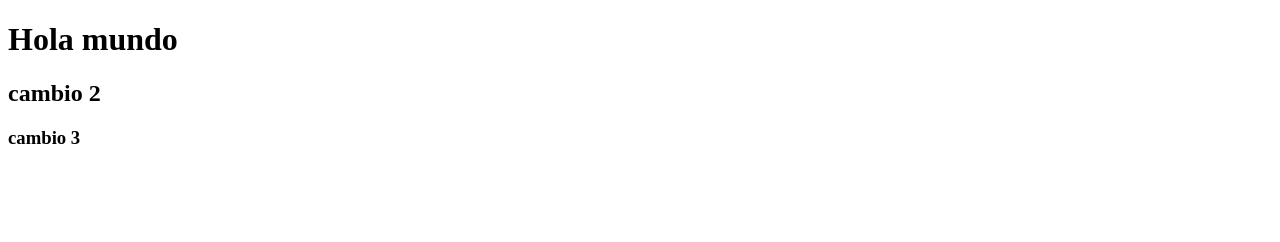
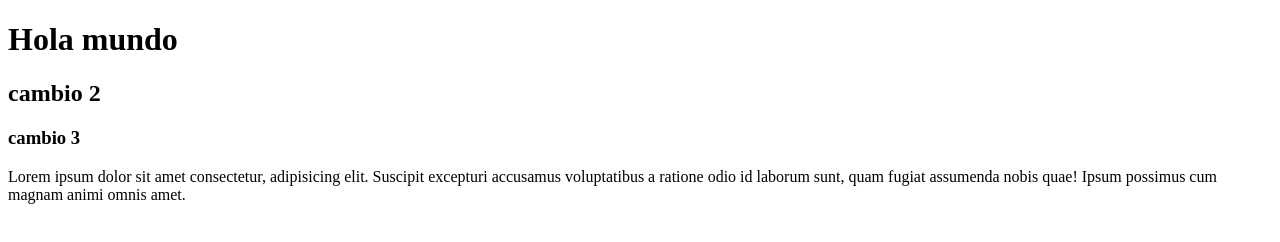
Before and after one commit to Santyluito/cursogitedemy, a plain HTML site: page index.html in a window 1280 px wide. Drawn offline with Linux system fonts and the light colour scheme.

Commit message:
feat: lorem impsun text

```diff
--- a/index.html
+++ b/index.html
@@ -9,5 +9,6 @@
     <h1>Hola mundo</h1>
     <h2>cambio 2</h2>
     <h3>cambio 3</h3>
+    <p>Lorem ipsum dolor sit amet consectetur, adipisicing elit. Suscipit excepturi accusamus voluptatibus a ratione odio id laborum sunt, quam fugiat assumenda nobis quae! Ipsum possimus cum magnam animi omnis amet.</p>
   </body>
 </html>
```
